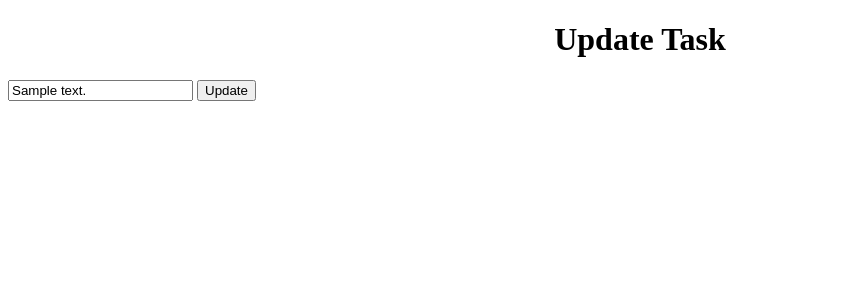
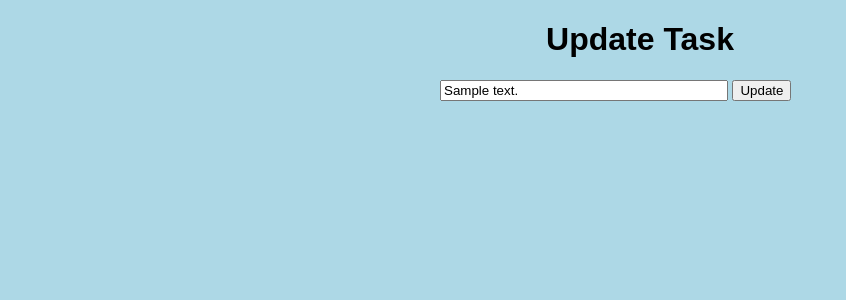
Before and after one commit to pgosar/taskMaster, a Flask app: template templates/update.html in a window 1280 px wide. Shown: the top 300 px of the page, without its empty margins (0-846 px from the left). Run offline with Flask 2, Linux system fonts and the light colour scheme; the template is opened without the code that fills it: most values are stand-ins (such as "Sample title", 1, 10 or a date in 2020).

Commit message:
css file

```diff
--- a/static/css/main.css
+++ b/static/css/main.css
@@ -1,4 +1,39 @@
-body {
+body,
+html {
   margin: 0;
   font-family: sans-serif;
+  background-color: lightblue;
 }
+
+.content {
+  margin: 0 auto;
+  width: 400px;
+}
+
+table,
+td,
+th {
+  border: 1px solid #aaa;
+}
+
+table {
+  border-collapse: collapse;
+  width: 100%;
+}
+
+th {
+  height: 30px;
+}
+
+td {
+  text-align: center;
+  padding: 5px;
+}
+
+.form {
+  margin-top: 20px;
+}
+
+#content {
+  width: 70%;
+}
--- a/templates/base.html
+++ b/templates/base.html
@@ -2,11 +2,11 @@
 <html lang="en">
   <head>
     <meta charset="UTF-8" />
-    <meta http-equiv="X-UA-Compatible" content="IE=edge" />
     <meta name="viewport" content="width=device-width, initial-scale=1.0" />
+    <meta http-equiv="X-UA-Compatible" content="ie=edge" />
     <link
-      rl="stylesheet"
-      href="{{url_for('static', filename='css/main.css') }}"
+      rel="stylesheet"
+      href="{{ url_for('static', filename='css/main.css') }}"
     />
     {% block head %}{% endblock %}
   </head>
```
